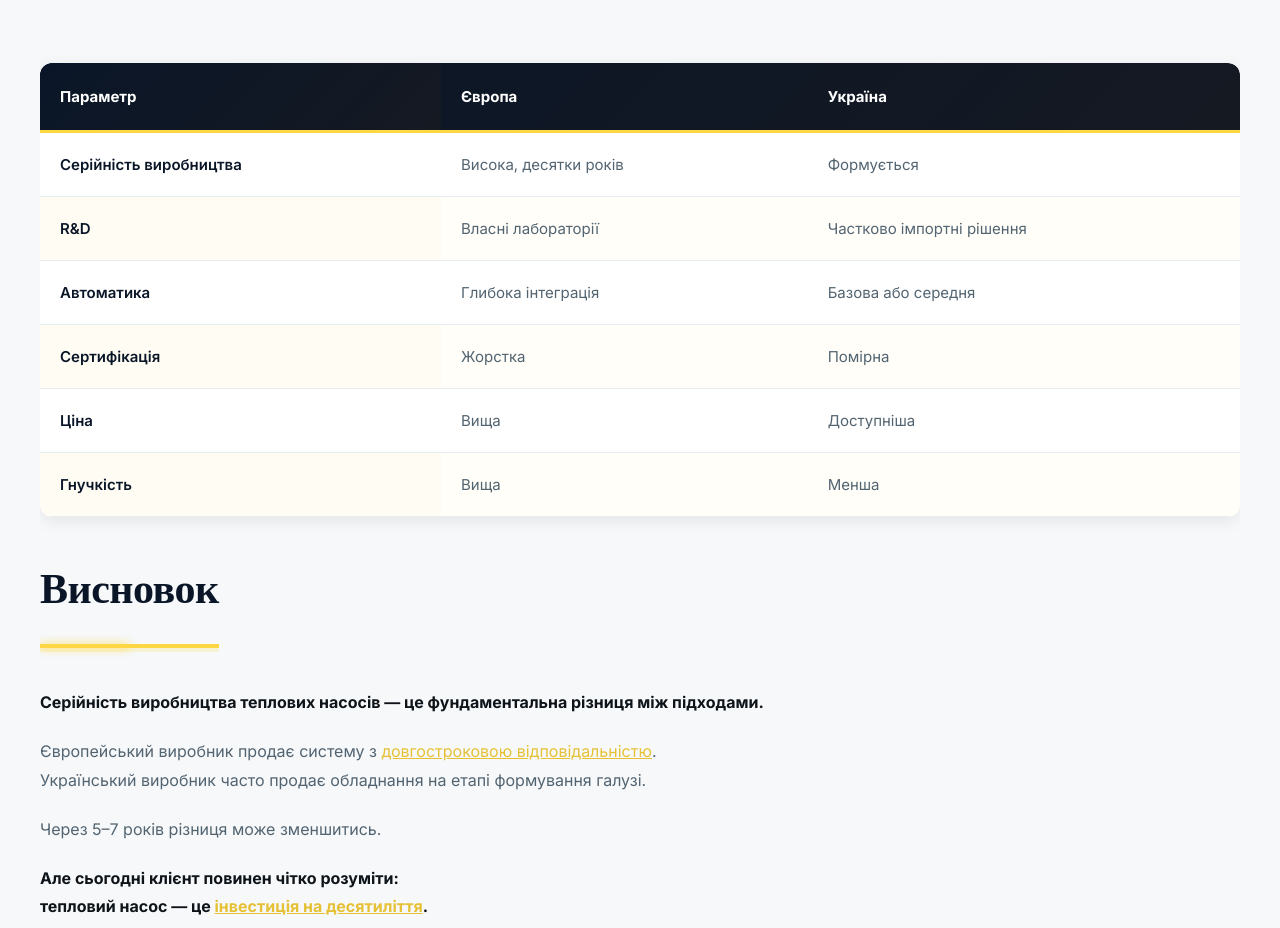
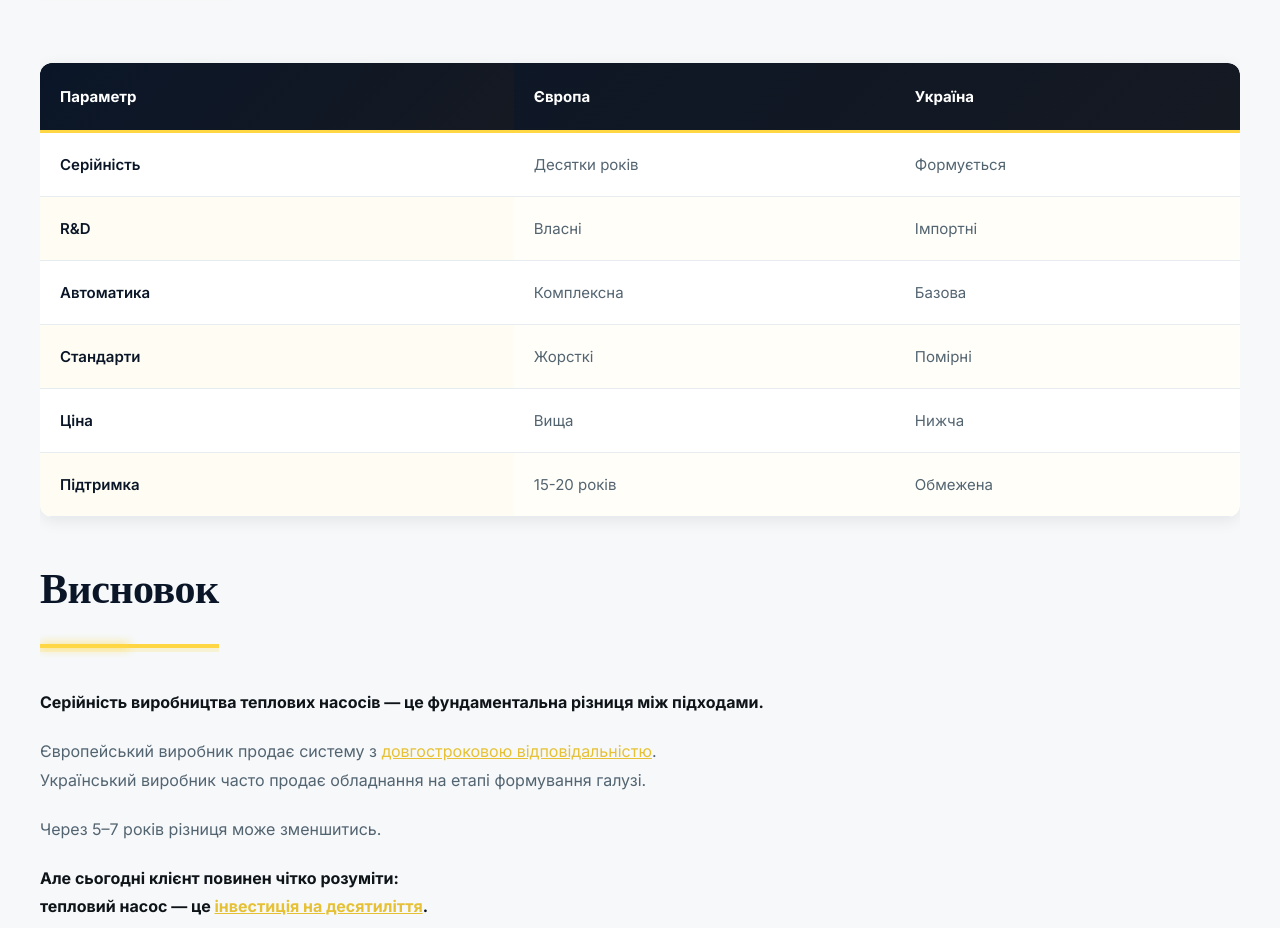
Before and after one commit to dimirtsar/dimirtsar.github.io, a website: page blog/vyrobnytstvo-teplovykh-nasosiv-ukraina-evropa/index.html in a window 1280 px wide. Shown: the part 6940-7868 px from the top of the page. Drawn offline with nearby package versions, Linux system fonts and the light colour scheme.

Commit message:
Updated index.html

```diff
--- a/blog/vyrobnytstvo-teplovykh-nasosiv-ukraina-evropa/index.html
+++ b/blog/vyrobnytstvo-teplovykh-nasosiv-ukraina-evropa/index.html
@@ -281,34 +281,34 @@
             </thead>
             <tbody>
               <tr>
-                <td>Серійність виробництва</td>
-                <td>Висока, десятки років</td>
+                <td>Серійність</td>
+                <td>Десятки років</td>
                 <td>Формується</td>
               </tr>
               <tr>
                 <td>R&D</td>
-                <td>Власні лабораторії</td>
-                <td>Частково імпортні рішення</td>
+                <td>Власні</td>
+                <td>Імпортні</td>
               </tr>
               <tr>
                 <td>Автоматика</td>
-                <td>Глибока інтеграція</td>
-                <td>Базова або середня</td>
+                <td>Комплексна</td>
+                <td>Базова</td>
               </tr>
               <tr>
-                <td>Сертифікація</td>
-                <td>Жорстка</td>
-                <td>Помірна</td>
+                <td>Стандарти</td>
+                <td>Жорсткі</td>
+                <td>Помірні</td>
               </tr>
               <tr>
                 <td>Ціна</td>
                 <td>Вища</td>
-                <td>Доступніша</td>
+                <td>Нижча</td>
               </tr>
               <tr>
-                <td>Гнучкість</td>
-                <td>Вища</td>
-                <td>Менша</td>
+                <td>Підтримка</td>
+                <td>15-20 років</td>
+                <td>Обмежена</td>
               </tr>
             </tbody>
           </table>
```
